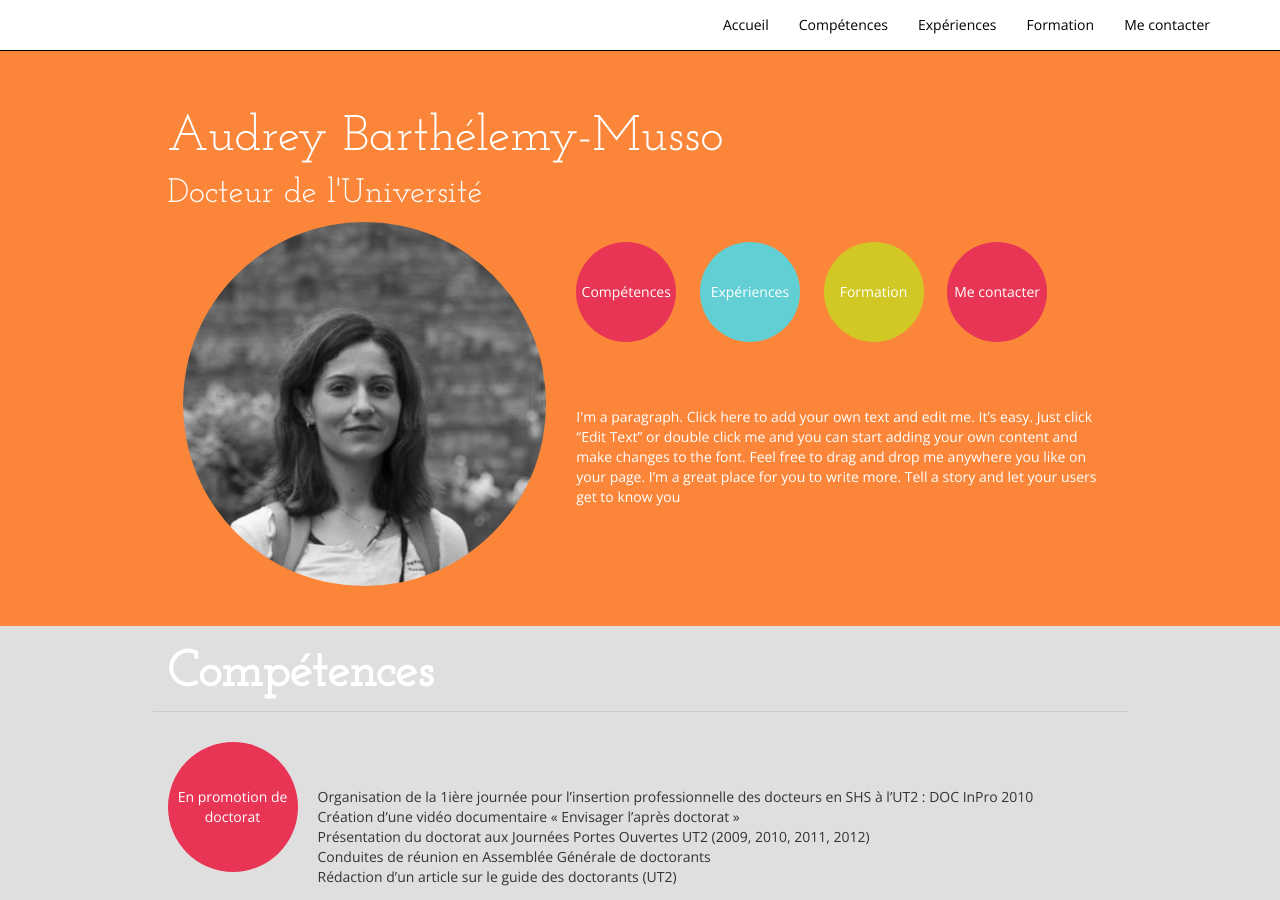
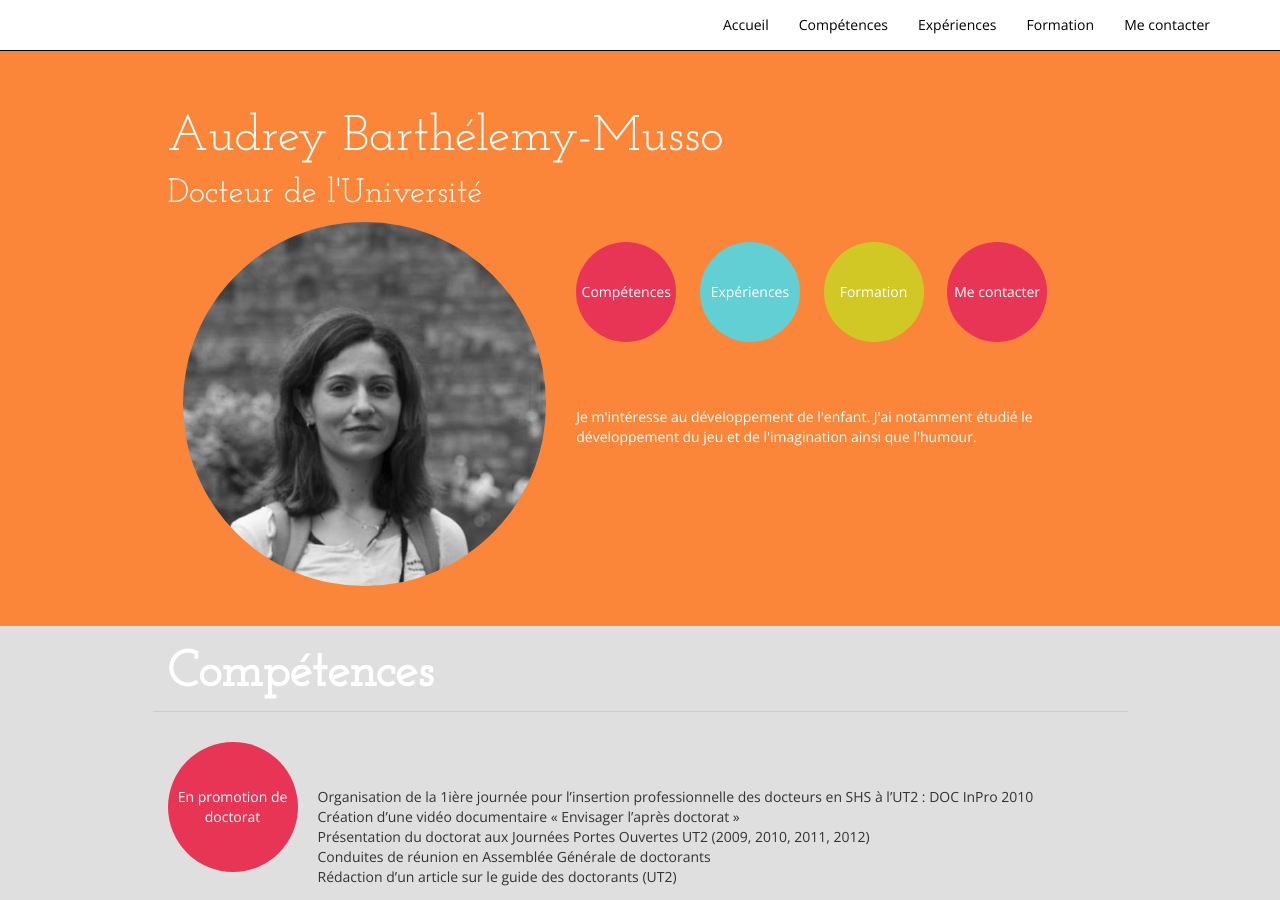
Before and after one commit to AudreyBarthelemy/docteur, a Jekyll site: the page built from index.html, in a window 1280 px wide and 900 px high. Built offline with Jekyll 4.4.1, drawn with Linux system fonts in a browser that asks for light colours; some web fonts are replaced.

Commit message:
Update 0001-01-01-Accueil.html

```diff
--- a/_posts/sections/0001-01-01-Accueil.html
+++ b/_posts/sections/0001-01-01-Accueil.html
@@ -26,7 +26,7 @@ tags: ['section']
         {% endfor %}
         <div class="row">
             <div class="col-sm-12 presentation">
-                I'm a paragraph. Click here to add your own text and edit me. It’s easy. Just click “Edit Text” or double click me and you can start adding your own content and make changes to the font. Feel free to drag and drop me anywhere you like on your page. I’m a great place for you to write more. Tell a story and let your users get to know you
+                Je m'intéresse au développement de l'enfant. J'ai notamment étudié le développement du jeu et de l'imagination ainsi que l'humour.
             </div>
         </div>
     </div>
```
